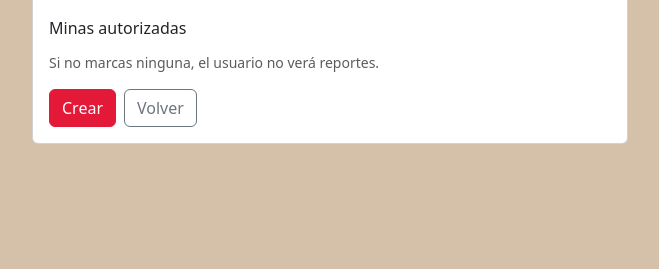
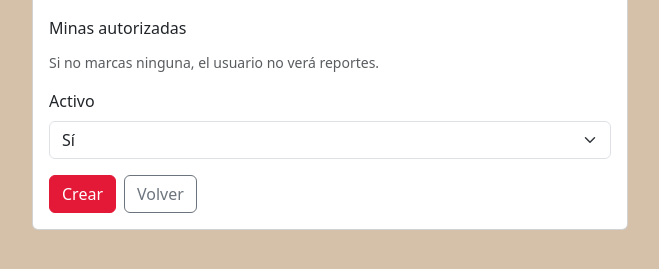
Before and after one commit to pechi415/rct-app, a Flask app: template templates/admin_usuario_nuevo.html in a window 1280 px wide. Shown: the part 454-723 px from the top of the page, without its empty margins (310-969 px from the left). Run offline with Flask 3, Linux system fonts and the light colour scheme; the template is opened without the code that fills it, so the values that code supplies are empty; some libraries are stand-ins or nearby versions.

Commit message:
Add active status option when creating users

```diff
--- a/templates/admin_usuario_nuevo.html
+++ b/templates/admin_usuario_nuevo.html
@@ -41,6 +41,15 @@
       <div class="form-text">Si no marcas ninguna, el usuario no verá reportes.</div>
     </div>
 
+    <div class="mb-3">
+      <label class="form-label">Activo</label>
+      <select class="form-select" name="is_active">
+        <option value="1" selected>Sí</option>
+        <option value="0">No</option>
+      </select>
+    </div>
+
+
     <div class="d-flex gap-2">
       <button class="btn btn-primary" type="submit">Crear</button>
       <a class="btn btn-outline-secondary" href="{{ url_for('admin_usuarios') }}">Volver</a>
```
